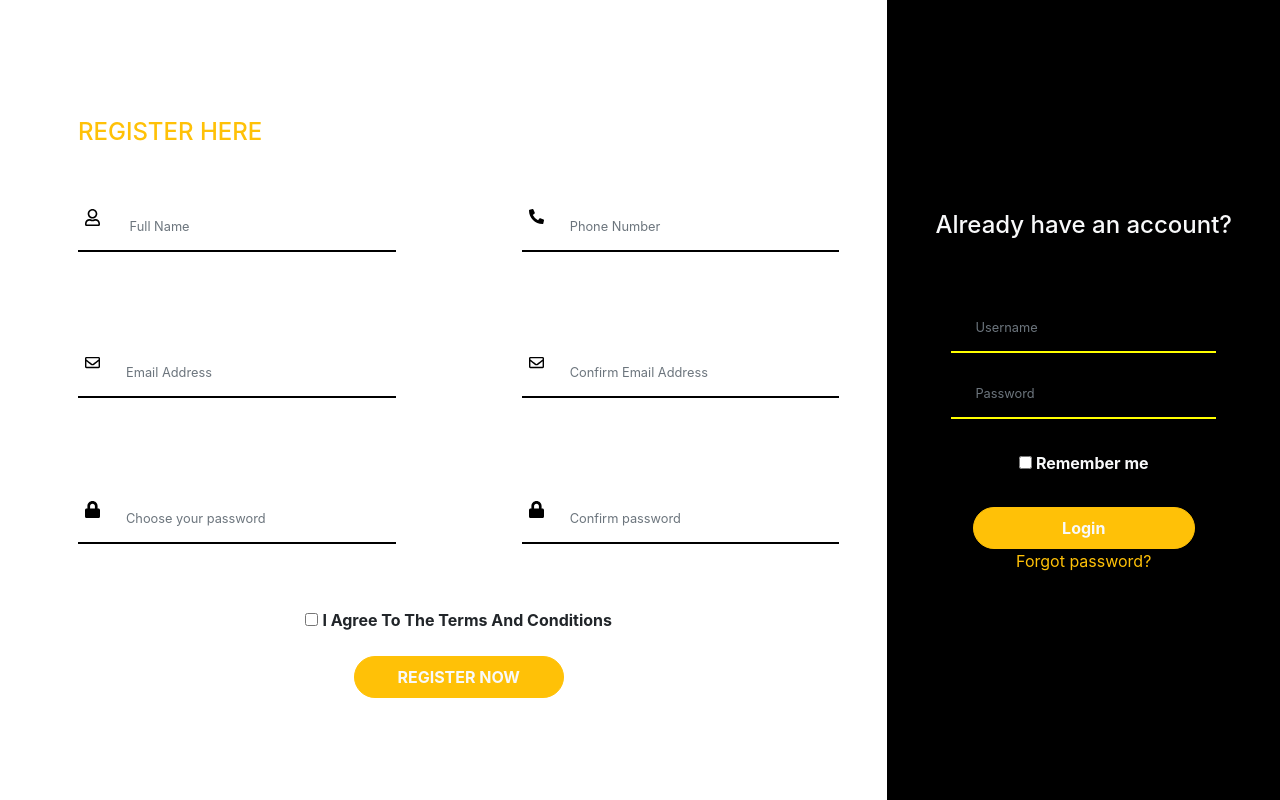
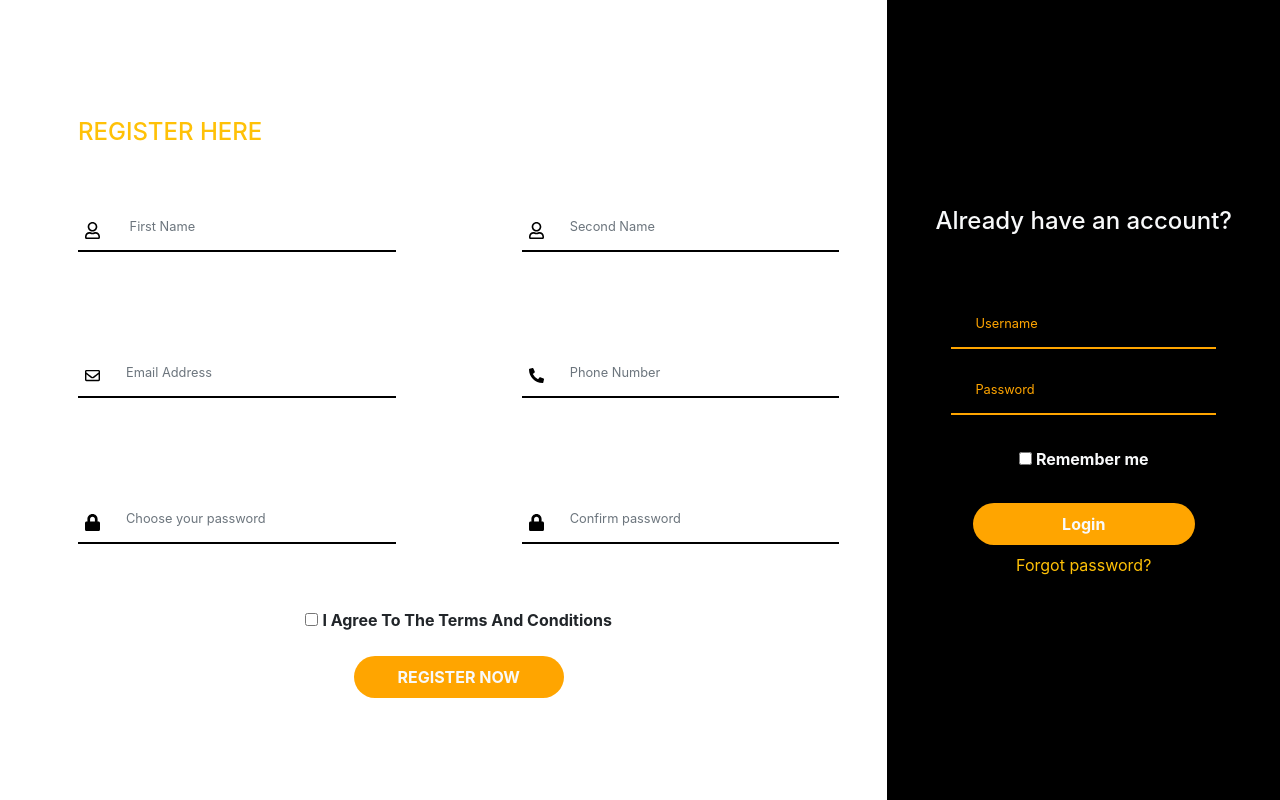
Before and after one commit to hngi/team-horme-net-worth-web-app, a PHP site: page / in a window 1280 px wide. Run offline with PHP 8.4, Linux system fonts and the light colour scheme.

Commit message:
changed color of placeholer

```diff
--- a/index.html
+++ b/index.html
@@ -20,6 +20,12 @@
                 class="row float-sm-right p-5"
                 style="min-height: 100vh; background-color: black;"
             >
+                <a
+                    href="#register"
+                    style="color: orange"
+                    class="font-weight-bold d-md-none"
+                    >SIGN UP</a
+                >
                 <div class=" align-self-center text-center">
                     <h4 class="text-light mb-5">Already have an account?</h4>
                     <form action="">
@@ -32,7 +38,7 @@
                                         id="username"
                                         placeholder="Username"
                                         class="p-4 form-control form-control-lg color"
-                                        style="border: 0; border-bottom: 2px solid yellow; border-radius:0; background-color: transparent; color:yellow;"
+                                        style="border: 0; border-bottom: 2px solid orange; border-radius:0; background-color: transparent;"
                                         required
                                     />
                                 </div>
@@ -43,7 +49,7 @@
                                         id="password1"
                                         placeholder="Password"
                                         class="p-4 form-control form-control-lg color"
-                                        style="border: 0; border-bottom: 2px solid yellow; border-radius:0; background-color: transparent; color:yellow;"
+                                        style="border: 0; border-bottom: 2px solid orange; border-radius:0; background-color: transparent; color:yellow;"
                                         required
                                     />
                                 </div>
@@ -63,8 +69,8 @@
                                         name="submit"
                                         id="submit"
                                         value="Login"
-                                        class="p-2 btn btn-warning text-light font-weight-bold col-9"
-                                        style="border-radius: 50px; color: yellow"
+                                        class="p-2 btn text-light font-weight-bold col-9 mb-2"
+                                        style="border-radius: 50px; background-color: orange"
                                     />
                                     <a href="#" class="text-warning"
                                         ><p>Forgot password?</p></a
@@ -79,7 +85,8 @@
                 <div class="col col-md-12 align-self-center text-center">
                     <h4
                         class="mt-3 ml-5 text-left text-warning"
-                        style="color: yellow"
+                        style="color: orange"
+                        id="register"
                     >
                         REGISTER HERE
                     </h4>
@@ -89,9 +96,9 @@
                                 <div class="form-group m-5">
                                     <input
                                         type="text"
-                                        name="name"
-                                        id="name"
-                                        placeholder=" Full Name"
+                                        name="firstName"
+                                        id="firstName"
+                                        placeholder=" First Name"
                                         class="p-4 form-control form-control-lg color pl-5"
                                         style="border: 0; border-bottom: 2px solid black; border-radius:0; background-color: transparent"
                                         required
@@ -102,9 +109,9 @@
                                 <div class="form-group m-5">
                                     <input
                                         type="text"
-                                        name="phone"
-                                        id="phone"
-                                        placeholder="Phone Number"
+                                        name="secondName"
+                                        id="secondName"
+                                        placeholder="Second Name"
                                         class="p-4 form-control form-control-lg color pl-5"
                                         style="border: 0; border-bottom: 2px solid black; border-radius:0; background-color: transparent"
                                         required
@@ -128,9 +135,9 @@
                                 <div class="form-group m-5">
                                     <input
                                         type="text"
-                                        name="email"
-                                        id="email"
-                                        placeholder="Confirm Email Address"
+                                        name="phone"
+                                        id="phone"
+                                        placeholder="Phone Number"
                                         class="p-4 form-control form-control-lg color pl-5"
                                         style="border: 0; border-bottom: 2px solid black; border-radius:0; background-color: transparent"
                                         required
@@ -180,8 +187,8 @@
                                 name="submit"
                                 id="submit"
                                 value="REGISTER NOW"
-                                class="p-2 btn btn-warning col-8 col-md-3 text-light font-weight-bold"
-                                style="border-radius: 50px; color: yellow"
+                                class="p-2 btn col-8 col-md-3 text-light font-weight-bold"
+                                style="border-radius: 50px; background-color: orange"
                             />
                         </div>
                     </form>
--- a/main.css
+++ b/main.css
@@ -35,24 +35,24 @@ img {
     padding: 5px;
 }
 
-#name {
-    background: url(./icons/user.svg) no-repeat scroll 7px 7px;
+#firstName {
+    background: url(./icons/user.svg) no-repeat scroll 7px 20px;
     background-size: 15px;
 }
 #secondName {
-    background: url(./icons/user.svg) no-repeat scroll 7px 7px;
+    background: url(./icons/user.svg) no-repeat scroll 7px 20px;
     background-size: 15px;
 }
 #email {
-    background: url(./icons/envelope.svg) no-repeat scroll 7px 7px;
+    background: url(./icons/envelope.svg) no-repeat scroll 7px 20px;
     background-size: 15px;
 }
 #password {
-    background: url(./icons/lock.svg) no-repeat scroll 7px 7px;
+    background: url(./icons/lock.svg) no-repeat scroll 7px 20px;
     background-size: 15px;
 }
 #phone {
-    background: url(./icons/phone-alt.svg) no-repeat scroll 7px 7px;
+    background: url(./icons/phone-alt.svg) no-repeat scroll 7px 20px;
     background-size: 15px;
 }
 
@@ -60,6 +60,9 @@ img {
     box-shadow: none;
     border-bottom: 2px solid rgb(224, 191, 3) !important;
 }
-.form-control input{
-
+#username::placeholder {
+    color: orange;
 }
+#password1::placeholder {
+    color: orange;
+}
```
